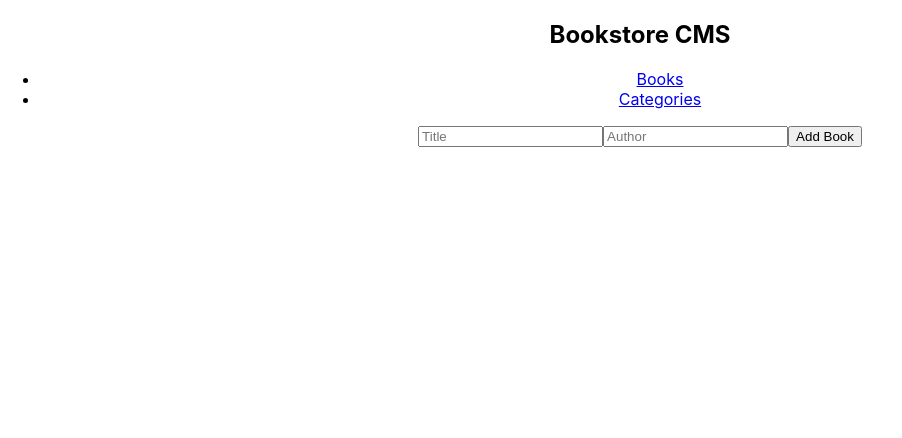
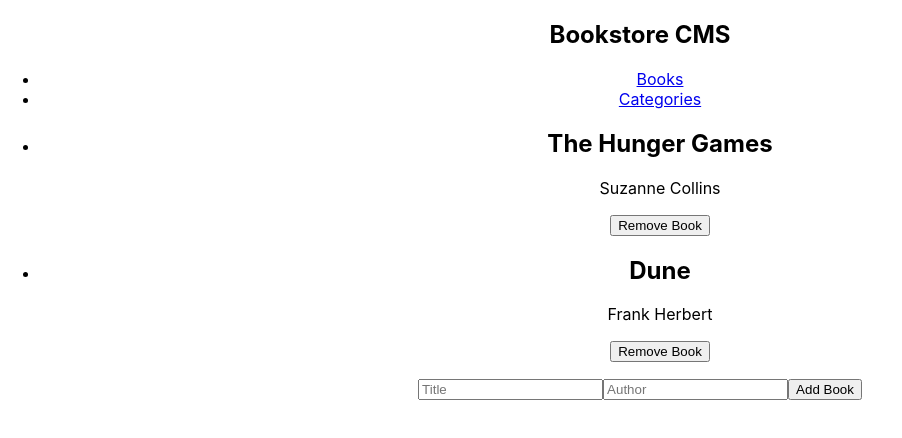
Before and after one commit to ZewdieMc/book-store, a React (Create React App) app: page / in a window 1280 px wide. Shown: the top 438 px of the page, without its empty margins (0-902 px from the left). Built offline with nearby package versions, Linux system fonts and the light colour scheme.

Commit message:
Add static book objects to the books state

```diff
--- a/src/components/Home.jsx
+++ b/src/components/Home.jsx
@@ -3,7 +3,10 @@ import BookList from './BookList';
 import BookForm from './BookForm';
 
 const Home = () => {
-  const [books, setBooks] = useState([]);
+  const [books, setBooks] = useState([
+    { id: Math.random(), title: 'The Hunger Games', author: 'Suzanne Collins' },
+    { id: Math.random(), title: 'Dune', author: 'Frank Herbert' },
+  ]);
 
   return (
     <>
```
